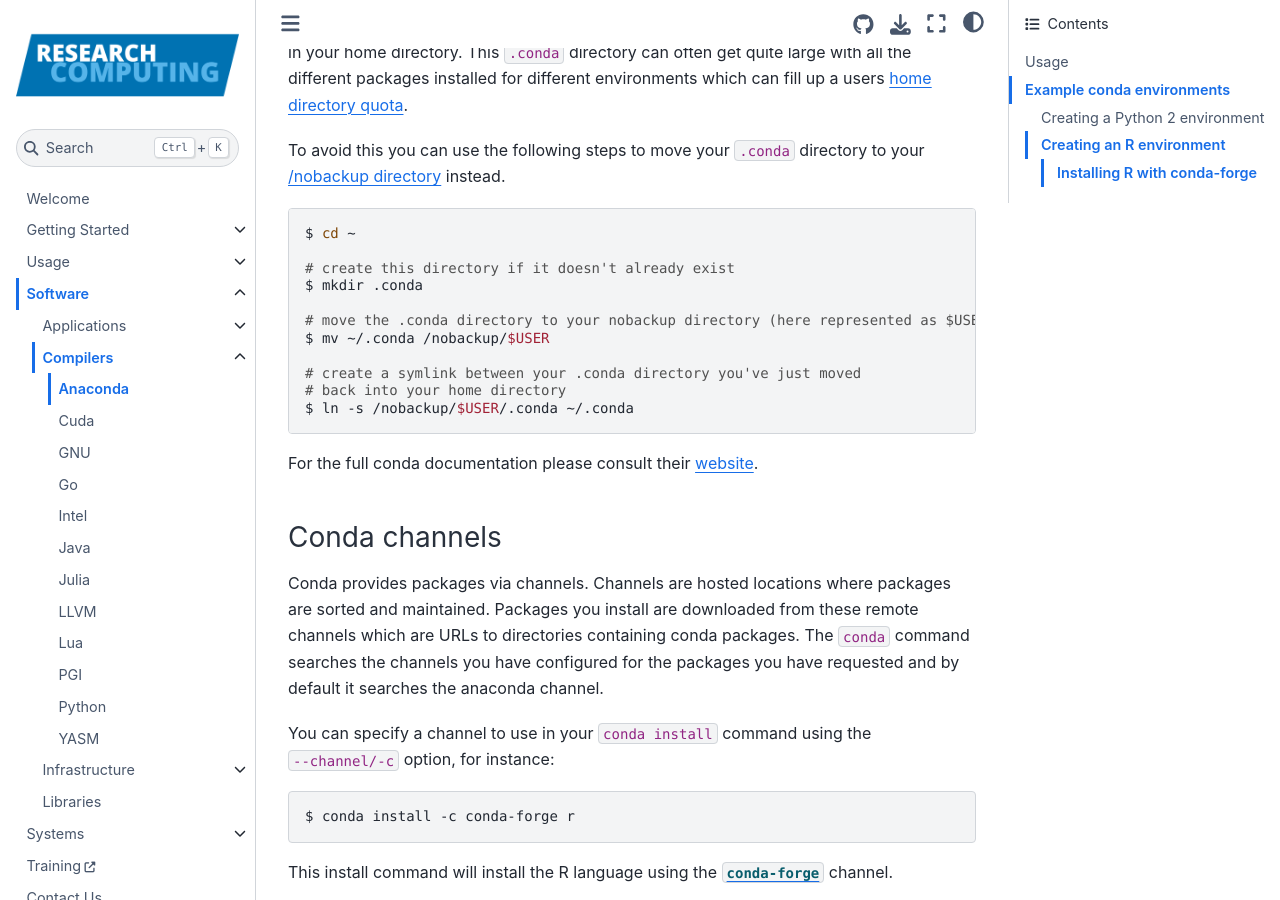
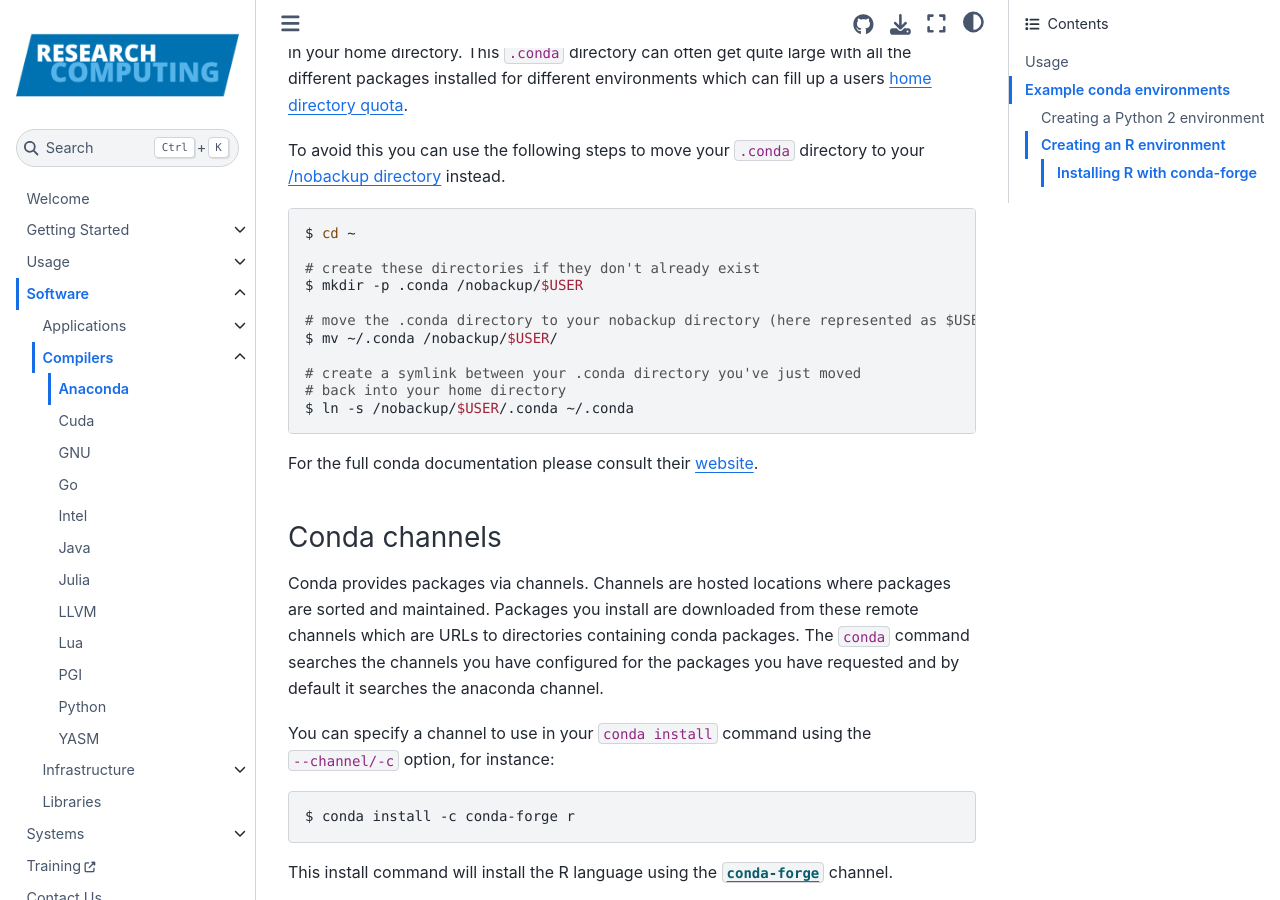
Before and after one commit to foqueiroz/arcdocs.github.io, a Jupyter Book: the page built from book/software/compilers/anaconda.md, in a window 1280 px wide and 900 px high, scrolled down 2940 px. Built offline with Jupyter Book 1.0.4 settings and Sphinx 7.4.7 and the Sphinx Book theme 1.1.4, drawn with Linux system fonts in a browser that asks for light colours.

Commit message:
Update anaconda guidance
Tweaks to make sure they have /nobackup/$USER created before they try to move .conda into it.

````diff
--- a/book/software/compilers/anaconda.md
+++ b/book/software/compilers/anaconda.md
@@ -103,11 +103,11 @@ To avoid this you can use the following steps to move your `.conda` directory to
 ```bash
 $ cd ~
 
-# create this directory if it doesn't already exist
-$ mkdir .conda
+# create these directories if they don't already exist
+$ mkdir -p .conda /nobackup/$USER
 
 # move the .conda directory to your nobackup directory (here represented as $USER)
-$ mv ~/.conda /nobackup/$USER
+$ mv ~/.conda /nobackup/$USER/
 
 # create a symlink between your .conda directory you've just moved
 # back into your home directory
````
